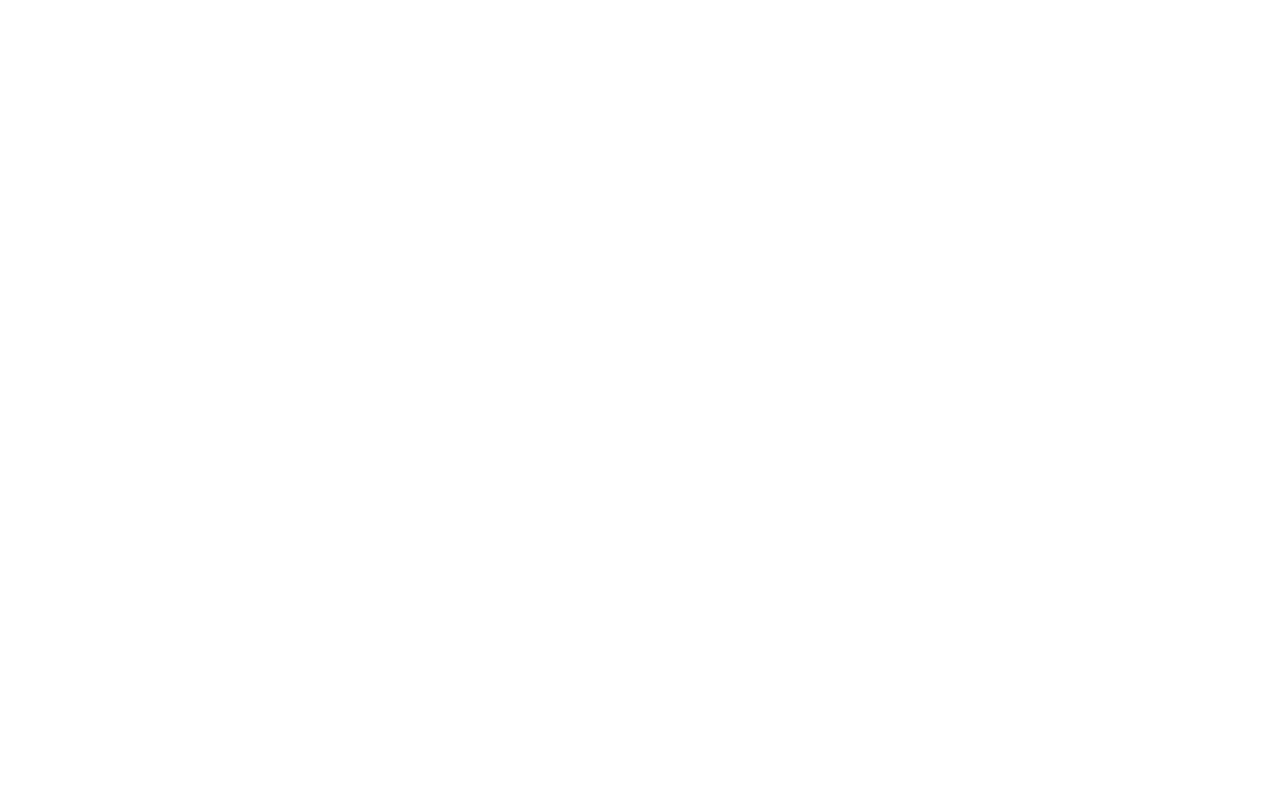
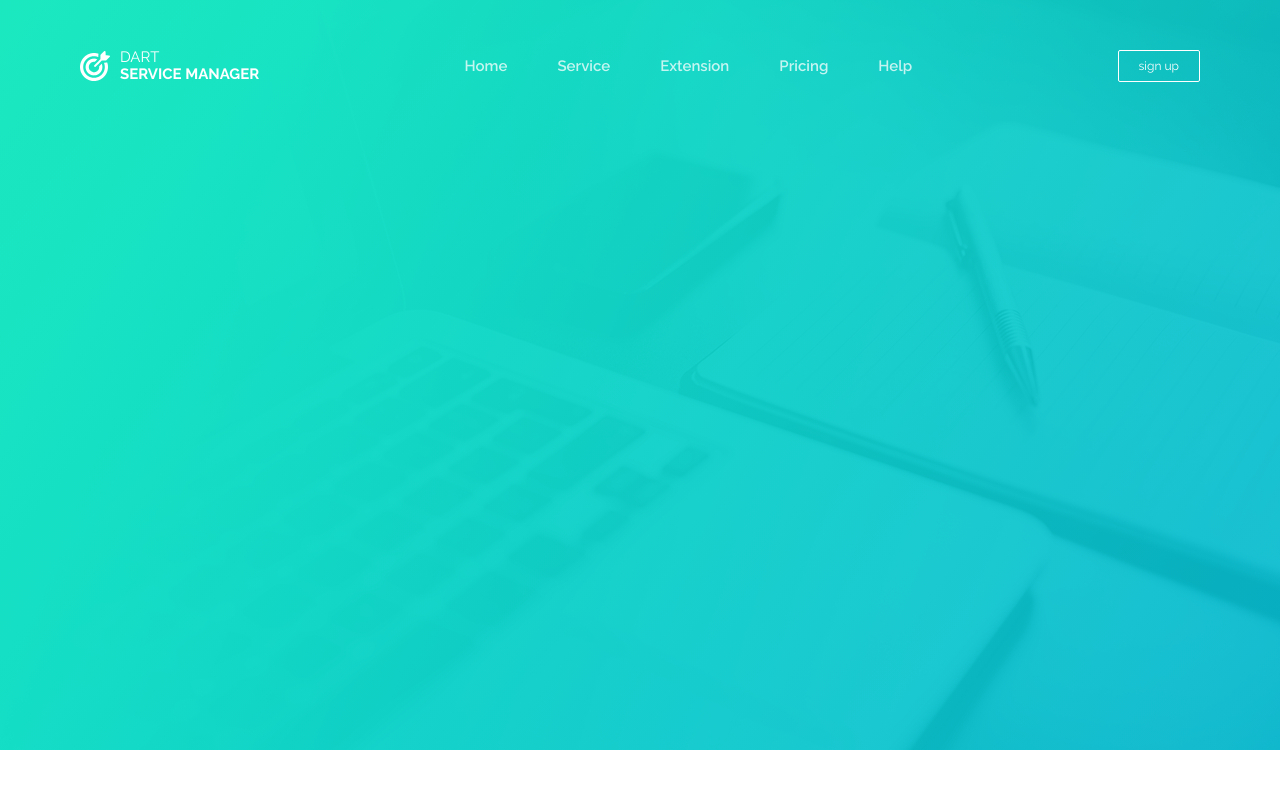
Before and after one commit to Hazzari/front-landing_page, a website built with webpack: page src/index.html in a window 1280 px wide. Built offline with nearby package versions, Linux system fonts and the light colour scheme.

Commit message:
feat: Add project start files and add promo section

```diff
--- a/src/css/style.css
+++ b/src/css/style.css
@@ -0,0 +1,93 @@
+@import url('https://fonts.googleapis.com/css2?family=Raleway:ital,wght@0,100;0,400;0,500;0,600;0,700;1,400&family=Roboto&display=swap');
+
+* {
+    font-family: 'Raleway', sans-serif;
+    font-size: 15px;
+}
+
+.container {
+    padding: 0 80px;
+}
+
+a {
+    text-decoration: none;
+}
+
+/*PROMO SECTION*/
+.promo {
+    min-height: 750px;
+    background: url("../images/img/bg/BG.jpg") center center/cover no-repeat;
+    padding: 50px 0;
+}
+
+
+.header {
+    display: flex;
+    justify-content: space-between;
+}
+
+.logo__wrap {
+    display: flex;
+    align-items: center;
+}
+
+.logo__img {
+    margin-right: 10px;
+}
+
+.logo__text {
+
+    height: 32px;
+
+    color: #ffffff;
+    line-height: 15px;
+    text-transform: uppercase;
+}
+
+.logo__text > span {
+    font-weight: 700;
+    font-style: normal;
+    letter-spacing: normal;
+    line-height: normal;
+}
+
+.nav {
+    display: flex;
+    align-items: center;
+}
+
+.nav__list {
+    display: flex;
+    list-style: none;
+    margin: 0;
+    padding: 0;
+}
+
+.nav__item {
+    margin: 0 25px;
+    opacity: 0.75;
+    transition: opacity 0.3s ease;
+}
+
+.nav__item:hover {
+    opacity: 1;
+}
+
+.nav__item > a {
+    color: #ffffff;
+    font-weight: 600;
+}
+
+.promo__sign button {
+    padding: 6px 20px;
+    background-color: transparent;
+    border-radius: 2px;
+    border: 1px solid #ffffff;
+
+    color: #ffffff;
+    font-size: 12px;
+}
+
+.promo__sign button:focus {
+    outline: none;
+}
--- a/src/index.html
+++ b/src/index.html
@@ -2,10 +2,41 @@
 <html lang="ru">
 <head>
     <meta charset="UTF-8">
-    <link rel="stylesheet" href="css/style.css">
-    <title>Document</title>
+    <title>landing page</title>
+    <!--    <title><%= htmlWebpackPlugin.options.title %></title>-->
 </head>
 <body>
-<script src="js/app.js"></script>
+<section class="promo">
+    <div class="container">
+        <header class="header">
+            <a href="#" class="logo">
+                <div class="logo__wrap">
+                    <img src="images/icons/logo/Shape_1.svg"
+                         alt="logo"
+                         class="logo__img">
+                    <div class="logo__text">
+                        Dart<br>
+                        <span>service manager</span>
+                    </div>
+                </div>
+            </a>
+            <nav class="nav">
+                <ul class="nav__list">
+                    <li class="nav__item"><a href="#">Home</a></li>
+                    <li class="nav__item"><a href="#">Service</a></li>
+                    <li class="nav__item"><a href="#">Extension</a></li>
+                    <li class="nav__item"><a href="#">Pricing</a></li>
+                    <li class="nav__item"><a href="#">Help</a></li>
+                </ul>
+            </nav>
+            <div class="promo__sign">
+                <button>
+                    sign up
+                </button>
+            </div>
+        </header>
+
+    </div>
+</section>
 </body>
 </html>
--- a/src/js/app.js
+++ b/src/js/app.js
@@ -0,0 +1,2 @@
+import 'bootstrap/dist/css/bootstrap-reboot.css';
+import '../css/style.css';
```
Also changed, not shown: src/images/icons/logo/Shape_1.svg (added), src/images/img/bg/BG.jpg (added).
